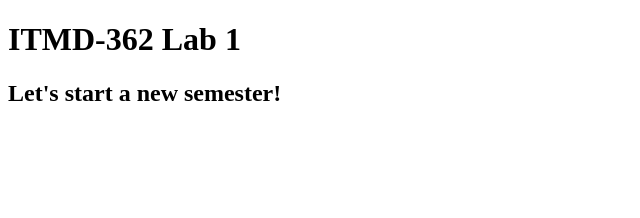
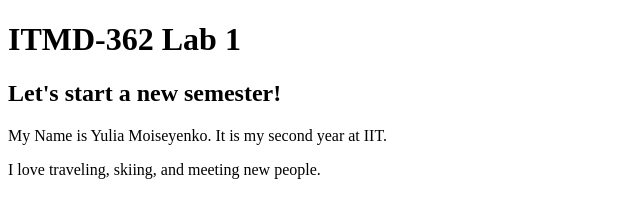
Before and after one commit to organization2021/lab1, a plain HTML site: page index.html in a window 1280 px wide. Shown: the whole page, without its empty margins (0-640 px from the left). Drawn offline with Linux system fonts and the light colour scheme.

Commit message:
Update index.html
personal info added

```diff
--- a/index.html
+++ b/index.html
@@ -7,5 +7,7 @@
 <body>
   <h1>ITMD-362 Lab 1</h1>
   <h2>Let's start a new semester!</h2>
+  <p>My Name is Yulia Moiseyenko. It is my second year at IIT.</p>
+  <p>I love traveling, skiing, and meeting new people.</p>
 </body>
 </html>
```
